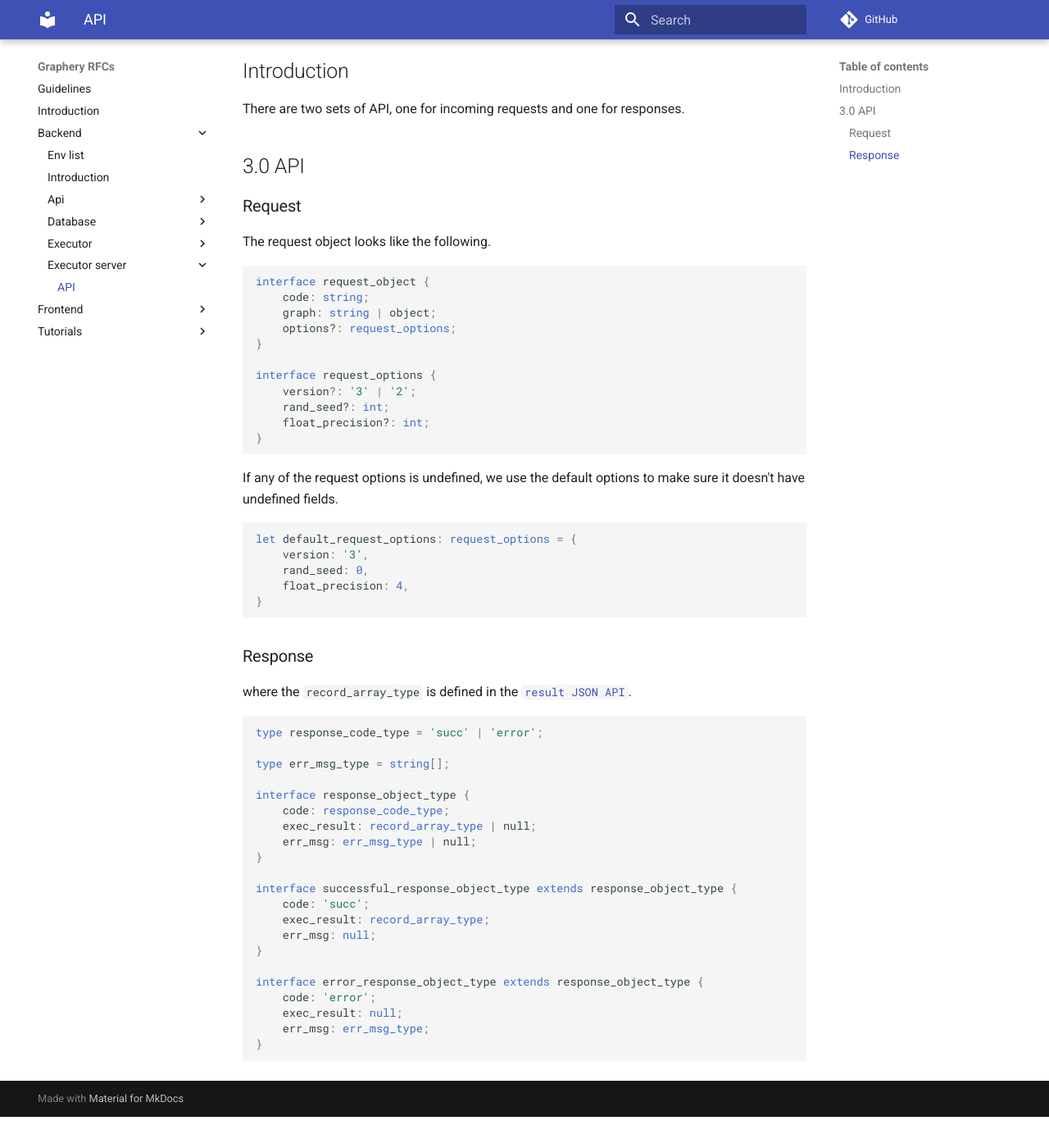
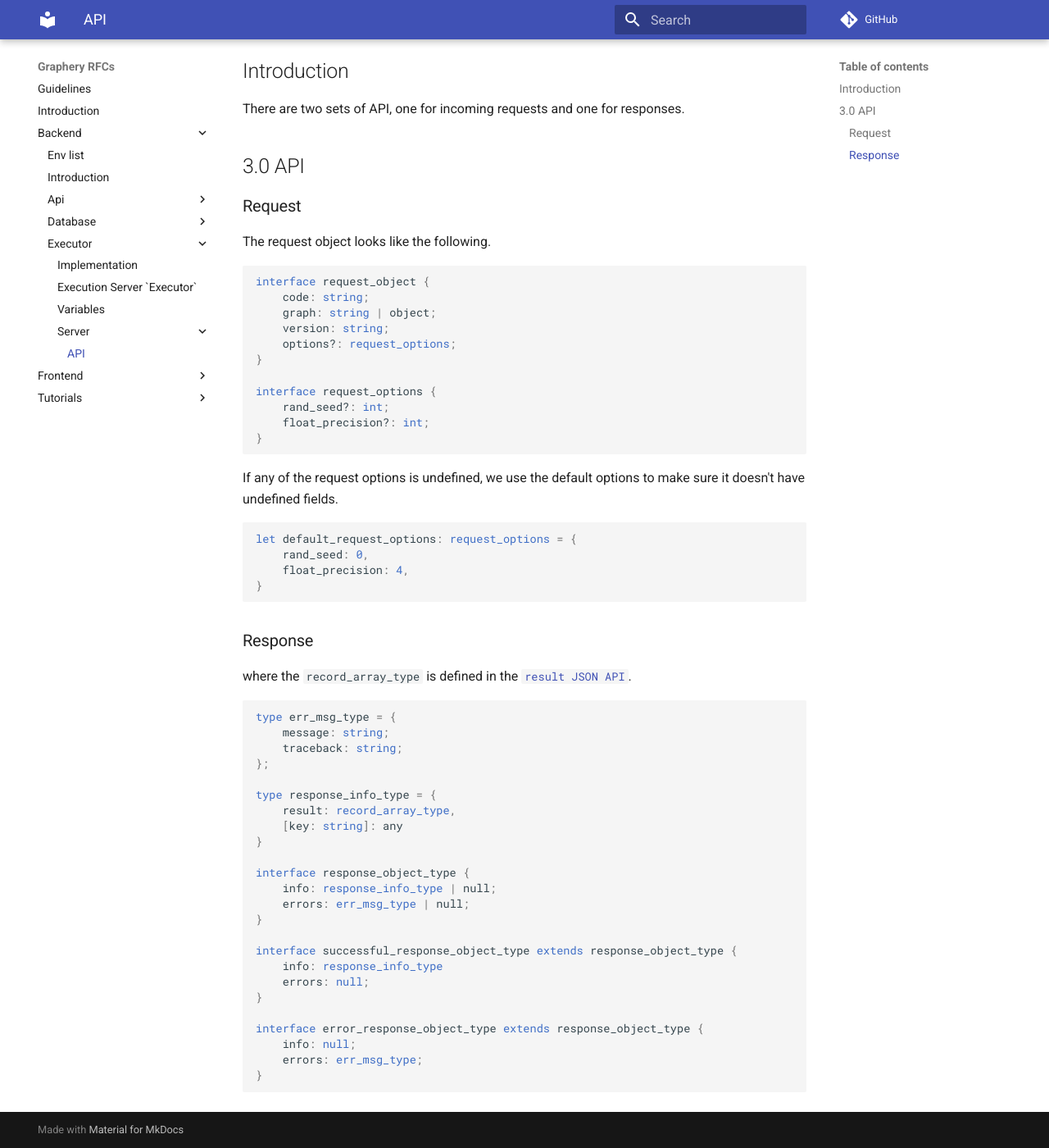
Before and after one commit to Reed-CompBio/GrapheryRFCs, an MkDocs documentation site: the page built from RFCs/backend/executor/server/API.md, in a window 1280 px wide and 1400 px high, scrolled down 111 px. Shown: the whole window at 82% size. Built offline with MkDocs 1.6.1 and Material for MkDocs 9.7.7, drawn with Linux system fonts in a browser that asks for light colours; comment, search, counter and statistics services are not loaded; before the commit the page ends 1473 px from its top, so only the background shows below that.

Commit message:
feat: updated server api

````diff
--- a/RFCs/backend/executor_server/API.md
+++ b/RFCs/backend/executor/server/API.md
@@ -14,11 +14,11 @@ The request object looks like the following.
 interface request_object {
     code: string;
     graph: string | object;
+    version: string;
     options?: request_options;
 }
 
 interface request_options {
-    version?: '3' | '2';
     rand_seed?: int;
     float_precision?: int;
 }
@@ -29,7 +29,6 @@ If any of the request options is undefined, we use the default options to make s
 
 ```typescript
 let default_request_options: request_options = {
-    version: '3',
     rand_seed: 0,
     float_precision: 4,
 }
@@ -41,25 +40,28 @@ where the `record_array_type` is defined in
 the [`result JSON API `](/RFCs/backend/database/tutorial_related_tables/execution_result/result_json_api.md).
 
 ```typescript
-type response_code_type = 'succ' | 'error';
+type err_msg_type = {
+    message: string;
+    traceback: string;
+};
 
-type err_msg_type = string[];
+type response_info_type = {
+    result: record_array_type,
+    [key: string]: any
+}
 
 interface response_object_type {
-    code: response_code_type;
-    exec_result: record_array_type | null;
-    err_msg: err_msg_type | null;
+    info: response_info_type | null;
+    errors: err_msg_type | null;
 }
 
 interface successful_response_object_type extends response_object_type {
-    code: 'succ';
-    exec_result: record_array_type;
-    err_msg: null;
+    info: response_info_type
+    errors: null;
 }
 
 interface error_response_object_type extends response_object_type {
-    code: 'error';
-    exec_result: null;
-    err_msg: err_msg_type;
+    info: null;
+    errors: err_msg_type;
 }
 ```
````
